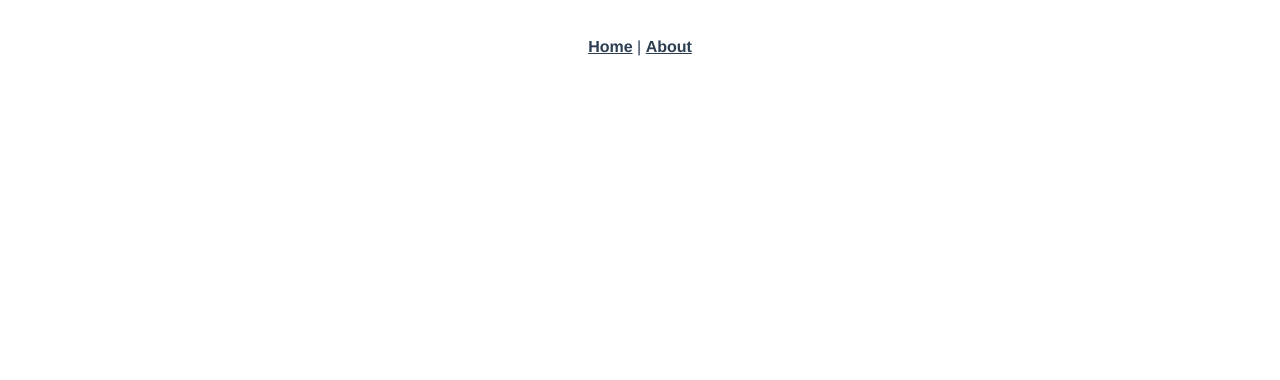
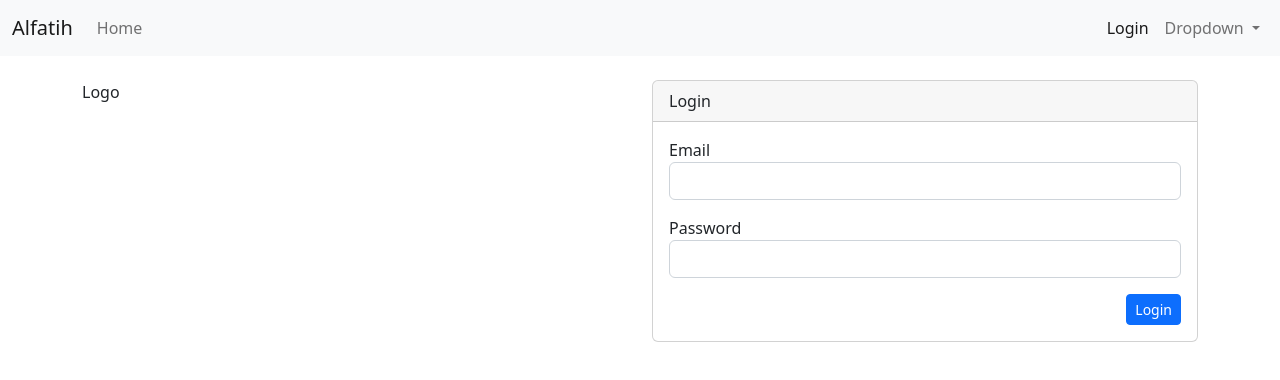
Before and after one commit to wahyu-93/laravel-sanctum-frontend, a Vue app: page /login in a window 1280 px wide. Shown: the top 380 px of the page. Built offline with nearby package versions, Linux system fonts and the light colour scheme.

Commit message:
form login [done]

```diff
--- a/src/App.vue
+++ b/src/App.vue
@@ -1,32 +1,19 @@
 <template>
   <div id="app">
-    <div id="nav">
-      <router-link to="/">Home</router-link> |
-      <router-link to="/about">About</router-link>
+    <Navigation />
+
+    <div class="py-4">
+      <router-view/>
     </div>
-    <router-view/>
   </div>
 </template>
 
-<style>
-#app {
-  font-family: Avenir, Helvetica, Arial, sans-serif;
-  -webkit-font-smoothing: antialiased;
-  -moz-osx-font-smoothing: grayscale;
-  text-align: center;
-  color: #2c3e50;
+<script>
+
+import Navigation from '@/components/navigator'
+export default {
+  components: {
+    Navigation,
+  }
 }
-
-#nav {
-  padding: 30px;
-}
-
-#nav a {
-  font-weight: bold;
-  color: #2c3e50;
-}
-
-#nav a.router-link-exact-active {
-  color: #42b983;
-}
-</style>
+</script>
--- a/src/components/HelloWorld.vue
+++ /dev/null
@@ -1,60 +0,0 @@
-<template>
-  <div class="hello">
-    <h1>{{ msg }}</h1>
-    <p>
-      For a guide and recipes on how to configure / customize this project,<br>
-      check out the
-      <a href="https://cli.vuejs.org" target="_blank" rel="noopener">vue-cli documentation</a>.
-    </p>
-    <h3>Installed CLI Plugins</h3>
-    <ul>
-      <li><a href="https://github.com/vuejs/vue-cli/tree/dev/packages/%40vue/cli-plugin-babel" target="_blank" rel="noopener">babel</a></li>
-      <li><a href="https://github.com/vuejs/vue-cli/tree/dev/packages/%40vue/cli-plugin-router" target="_blank" rel="noopener">router</a></li>
-      <li><a href="https://github.com/vuejs/vue-cli/tree/dev/packages/%40vue/cli-plugin-vuex" target="_blank" rel="noopener">vuex</a></li>
-      <li><a href="https://github.com/vuejs/vue-cli/tree/dev/packages/%40vue/cli-plugin-eslint" target="_blank" rel="noopener">eslint</a></li>
-    </ul>
-    <h3>Essential Links</h3>
-    <ul>
-      <li><a href="https://vuejs.org" target="_blank" rel="noopener">Core Docs</a></li>
-      <li><a href="https://forum.vuejs.org" target="_blank" rel="noopener">Forum</a></li>
-      <li><a href="https://chat.vuejs.org" target="_blank" rel="noopener">Community Chat</a></li>
-      <li><a href="https://twitter.com/vuejs" target="_blank" rel="noopener">Twitter</a></li>
-      <li><a href="https://news.vuejs.org" target="_blank" rel="noopener">News</a></li>
-    </ul>
-    <h3>Ecosystem</h3>
-    <ul>
-      <li><a href="https://router.vuejs.org" target="_blank" rel="noopener">vue-router</a></li>
-      <li><a href="https://vuex.vuejs.org" target="_blank" rel="noopener">vuex</a></li>
-      <li><a href="https://github.com/vuejs/vue-devtools#vue-devtools" target="_blank" rel="noopener">vue-devtools</a></li>
-      <li><a href="https://vue-loader.vuejs.org" target="_blank" rel="noopener">vue-loader</a></li>
-      <li><a href="https://github.com/vuejs/awesome-vue" target="_blank" rel="noopener">awesome-vue</a></li>
-    </ul>
-  </div>
-</template>
-
-<script>
-export default {
-  name: 'HelloWorld',
-  props: {
-    msg: String
-  }
-}
-</script>
-
-<!-- Add "scoped" attribute to limit CSS to this component only -->
-<style scoped>
-h3 {
-  margin: 40px 0 0;
-}
-ul {
-  list-style-type: none;
-  padding: 0;
-}
-li {
-  display: inline-block;
-  margin: 0 10px;
-}
-a {
-  color: #42b983;
-}
-</style>
--- /dev/null
+++ b/src/components/navigator.vue
@@ -0,0 +1,37 @@
+<template>
+    <nav class="navbar navbar-expand-lg navbar-light bg-light">
+        <div class="container-fluid">
+            <a class="navbar-brand" href="#">Alfatih</a>
+
+            <button class="navbar-toggler" type="button" data-bs-toggle="collapse" data-bs-target="#navbarSupportedContent" aria-controls="navbarSupportedContent" aria-expanded="false" aria-label="Toggle navigation">
+                <span class="navbar-toggler-icon"></span>
+            </button>
+
+            <div class="collapse navbar-collapse" id="navbarSupportedContent">
+                <ul class="navbar-nav me-auto mb-2 mb-lg-0">
+                    <li class="nav-item">
+                        <router-link class="nav-link" aria-current="page" to="/" exact>Home</router-link>
+                    </li>
+                </ul>
+
+                <ul class="navbar-nav mr-right mb-2 mb-lg-0">
+                    <li class="nav-item">
+                        <router-link class="nav-link" aria-current="page" :to="{ name: 'auth.login' }">Login</router-link>
+                    </li>
+
+                    <li class="nav-item dropdown">
+                        <a class="nav-link dropdown-toggle" href="#" id="navbarDropdown" role="button" data-bs-toggle="dropdown" aria-expanded="false">
+                            Dropdown
+                        </a>
+                        <ul class="dropdown-menu dropdown-menu-end" aria-labelledby="navbarDropdown">
+                            <li><a class="dropdown-item" href="#">Action</a></li>
+                            <li><a class="dropdown-item" href="#">Another action</a></li>
+                            <li><hr class="dropdown-divider"></li>
+                            <li><a class="dropdown-item" href="#">Something else here</a></li>
+                        </ul>
+                    </li>
+                </ul>
+            </div>
+        </div>
+    </nav>
+</template>
--- a/src/main.js
+++ b/src/main.js
@@ -2,6 +2,8 @@ import Vue from 'vue'
 import App from './App.vue'
 import router from './router'
 import store from './store'
+import 'bootstrap'
+import 'bootstrap/dist/css/bootstrap.css'
 
 Vue.config.productionTip = false
 
--- a/src/router/index.js
+++ b/src/router/index.js
@@ -11,18 +11,16 @@ const routes = [
     component: Home
   },
   {
-    path: '/about',
-    name: 'About',
-    // route level code-splitting
-    // this generates a separate chunk (about.[hash].js) for this route
-    // which is lazy-loaded when the route is visited.
-    component: () => import(/* webpackChunkName: "about" */ '../views/About.vue')
+    path: '/login',
+    name: 'auth.login',
+    component: () => import(/* webpackChunkName: "login" */ '../views/auth/Login.vue')
   }
 ]
 
 const router = new VueRouter({
   mode: 'history',
   base: process.env.BASE_URL,
+  linkActiveClass: 'active',
   routes
 })
 
--- a/src/views/About.vue
+++ /dev/null
@@ -1,5 +0,0 @@
-<template>
-  <div class="about">
-    <h1>This is an about page</h1>
-  </div>
-</template>
--- a/src/views/Home.vue
+++ b/src/views/Home.vue
@@ -1,18 +1,13 @@
 <template>
-  <div class="home">
-    <img alt="Vue logo" src="../assets/logo.png">
-    <HelloWorld msg="Welcome to Your Vue.js App"/>
+  <div class="container">
+    home
   </div>
 </template>
 
 <script>
 // @ is an alias to /src
-import HelloWorld from '@/components/HelloWorld.vue'
 
 export default {
-  name: 'Home',
-  components: {
-    HelloWorld
-  }
+  name: 'Home'
 }
 </script>
--- /dev/null
+++ b/src/views/auth/Login.vue
@@ -0,0 +1,29 @@
+<template>
+    <div class="container">
+        <div class="row">
+            <div class="col-md-6">Logo</div>
+            <div class="col-md-6">
+                <div class="card">
+                    <div class="card-header">Login</div>
+                    <div class="card-body">
+                        <form method="POST">
+                            <div class="form-group mb-3">
+                                <label for="email">Email</label>
+                                <input type="email" name="email" id="email" class="form-control">
+                            </div>
+
+                                <div class="form-group mb-3">
+                                <label for="password">Password</label>
+                                <input type="password" name="password" id="password" class="form-control">
+                            </div>
+
+                            <div class="form-group float-end">
+                                <button class="btn btn-sm btn-primary" type="submit">Login</button>
+                            </div>
+                        </form>
+                    </div>
+                </div>
+            </div>
+        </div>
+    </div>
+</template>
```
